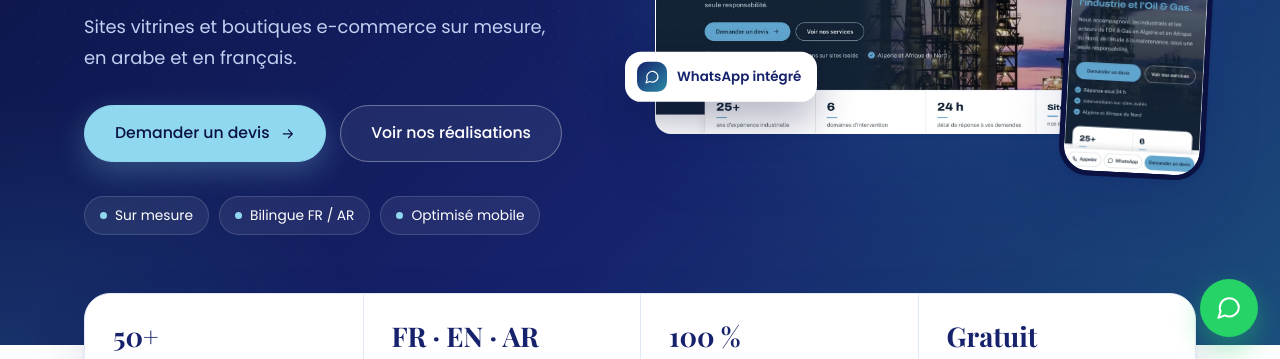
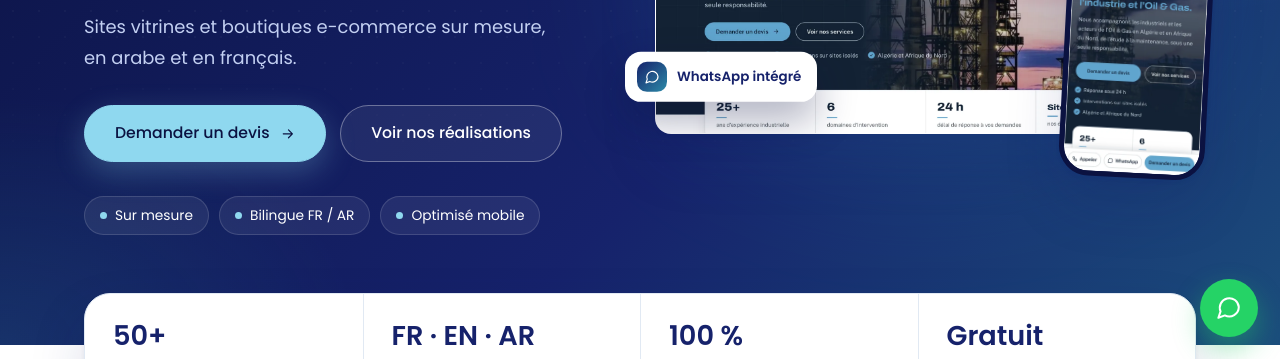
Before and after one commit to webwiseeofficial-rgb/webwise-agency, a plain HTML site: page index.html in a window 1280 px wide. Shown: the part 441-800 px from the top of the page. Drawn offline with nearby package versions, Linux system fonts and the light colour scheme; a web font is replaced by a local one.

Commit message:
Add files via upload

```diff
--- a/style.css
+++ b/style.css
@@ -120,7 +120,7 @@ html[lang=ar] .proj .sector{letter-spacing:0;text-transform:none}
 .proof{padding:0;margin-top:-52px;position:relative;z-index:2}
 .stats{display:grid;grid-template-columns:repeat(4,1fr);background:#fff;border:1px solid var(--line);border-radius:26px;box-shadow:var(--sh2);overflow:hidden}
 .stats>div{padding:26px 28px;display:flex;flex-direction:column;gap:4px;border-inline-start:1px solid var(--line)}.stats>div:first-child{border:0}
-.stats strong{font-family:var(--fr-head);font-size:1.7rem;color:var(--navy);line-height:1.2}
+.stats strong{font-family:inherit;font-weight:600;font-size:1.7rem;color:var(--navy);line-height:1.2}
 .stats span{color:var(--muted);font-size:.88rem;line-height:1.45}
 .case .btn.line{margin-top:4px;font-size:.9rem;padding:11px 22px}
 /* case studies */
```
